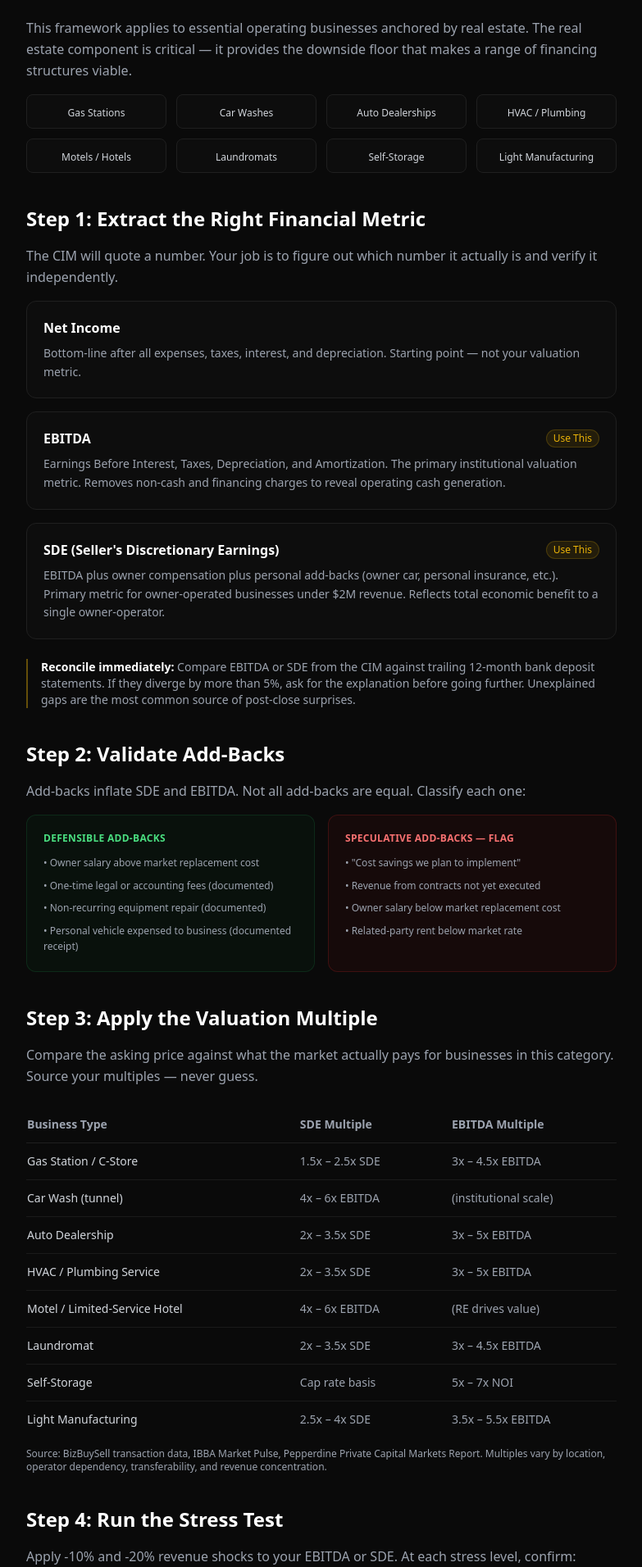
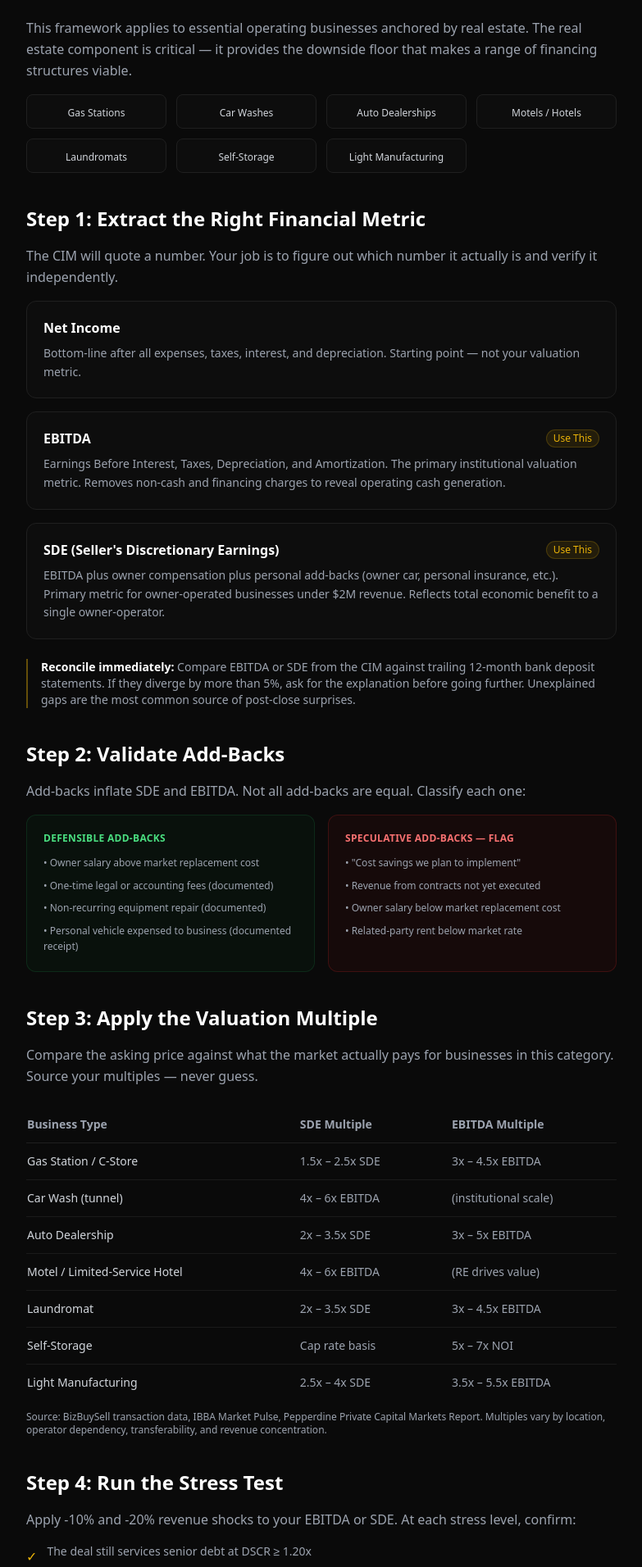
Before and after one commit to ahmadq55/marss-real-estate, a Next.js app: page /resources/analyze-business-acquisition in a window 1280 px wide. Shown: the part 428-2340 px from the top of the page at 82% size, without its empty margins (248-1031 px from the left). Built offline with nearby package versions, Linux system fonts and the light colour scheme.

Commit message:
Business acquisition article: remove HVAC / Plumbing (list, multiples row, CTA)

```diff
--- a/app/resources/analyze-business-acquisition/page.tsx
+++ b/app/resources/analyze-business-acquisition/page.tsx
@@ -24,7 +24,7 @@ export default function AnalyzeBusinessAcquisitionPage() {
           <h2 className="text-2xl font-bold text-white mb-4">What Asset Classes This Covers</h2>
           <p className="leading-relaxed text-gray-400 mb-4">This framework applies to essential operating businesses anchored by real estate. The real estate component is critical — it provides the downside floor that makes a range of financing structures viable.</p>
           <div className="grid grid-cols-2 sm:grid-cols-4 gap-3">
-            {["Gas Stations","Car Washes","Auto Dealerships","HVAC / Plumbing","Motels / Hotels","Laundromats","Self-Storage","Light Manufacturing"].map((t) => (
+            {["Gas Stations","Car Washes","Auto Dealerships","Motels / Hotels","Laundromats","Self-Storage","Light Manufacturing"].map((t) => (
               <div key={t} className="border border-[#1f1f1f] bg-[#0d0d0d] rounded-lg px-3 py-2 text-center">
                 <span className="text-gray-300 text-xs">{t}</span>
               </div>
@@ -79,7 +79,7 @@ export default function AnalyzeBusinessAcquisitionPage() {
                 </tr>
               </thead>
               <tbody className="divide-y divide-[#1a1a1a]">
-                {[["Gas Station / C-Store","1.5x – 2.5x SDE","3x – 4.5x EBITDA"],["Car Wash (tunnel)","4x – 6x EBITDA","(institutional scale)"],["Auto Dealership","2x – 3.5x SDE","3x – 5x EBITDA"],["HVAC / Plumbing Service","2x – 3.5x SDE","3x – 5x EBITDA"],["Motel / Limited-Service Hotel","4x – 6x EBITDA","(RE drives value)"],["Laundromat","2x – 3.5x SDE","3x – 4.5x EBITDA"],["Self-Storage","Cap rate basis","5x – 7x NOI"],["Light Manufacturing","2.5x – 4x SDE","3.5x – 5.5x EBITDA"]].map((row) => (
+                {[["Gas Station / C-Store","1.5x – 2.5x SDE","3x – 4.5x EBITDA"],["Car Wash (tunnel)","4x – 6x EBITDA","(institutional scale)"],["Auto Dealership","2x – 3.5x SDE","3x – 5x EBITDA"],["Motel / Limited-Service Hotel","4x – 6x EBITDA","(RE drives value)"],["Laundromat","2x – 3.5x SDE","3x – 4.5x EBITDA"],["Self-Storage","Cap rate basis","5x – 7x NOI"],["Light Manufacturing","2.5x – 4x SDE","3.5x – 5.5x EBITDA"]].map((row) => (
                   <tr key={row[0]}>
                     <td className="py-3 pr-4 text-gray-300">{row[0]}</td>
                     <td className="py-3 pr-4 text-gray-400">{row[1]}</td>
@@ -138,7 +138,7 @@ export default function AnalyzeBusinessAcquisitionPage() {
         <div className="border border-yellow-900/30 bg-gradient-to-br from-[#0d0900] to-[#0a0a0a] rounded-2xl p-8 mt-10">
           <div className="text-yellow-500 text-xs font-bold tracking-widest uppercase mb-2">Deal Scores Green or Yellow?</div>
           <h3 className="text-xl font-bold text-white mb-2">Submit to Marss for Full Underwriting</h3>
-          <p className="text-gray-400 text-sm mb-5">We evaluate businesses with seller-owned real estate, including gas stations, car washes, auto dealerships, HVAC businesses, laundromats and more. Qualified submissions are reviewed against our criteria.</p>
+          <p className="text-gray-400 text-sm mb-5">We evaluate businesses with seller-owned real estate, including gas stations, car washes, auto dealerships, laundromats and more. Qualified submissions are reviewed against our criteria.</p>
           <div className="flex flex-col sm:flex-row gap-3">
             <Link href="/#contact" className="inline-block bg-yellow-400 hover:bg-yellow-300 text-black font-bold px-6 py-3 rounded-lg text-sm transition-colors text-center">Submit a Deal</Link>
             <a href="tel:9726946407" className="inline-block border border-yellow-400/30 hover:border-yellow-400/60 text-yellow-400 font-semibold px-6 py-3 rounded-lg text-sm transition-colors text-center">Call 972.694.6407</a>
```
